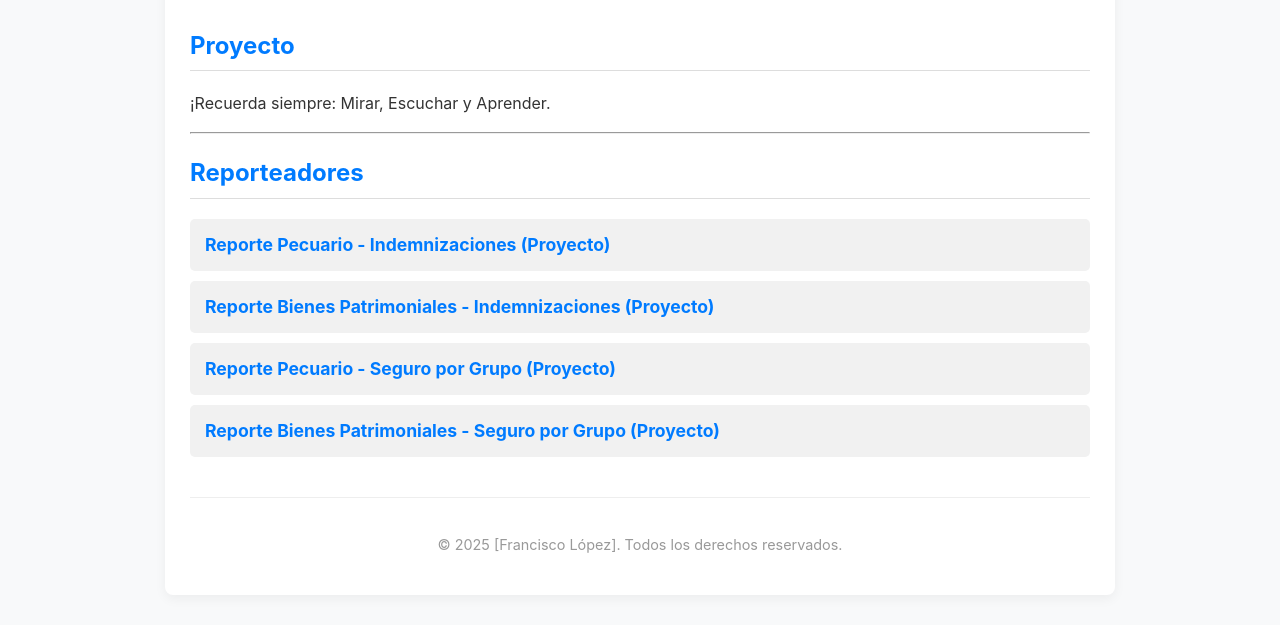
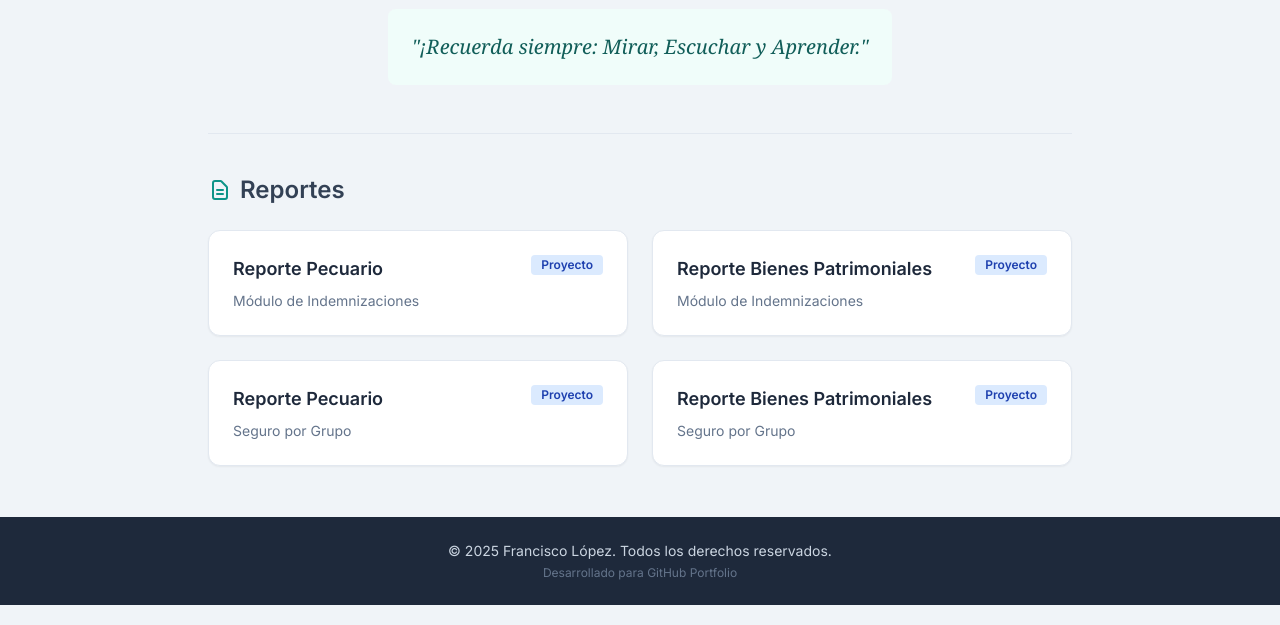
Before and after one commit to Iscolopez27-png/effective-doodle, a plain HTML site: page index.html in a window 1280 px wide. Shown: the part 195-820 px from the top of the page. Drawn offline with nearby package versions, Linux system fonts and the light colour scheme.

Commit message:
index.html

```diff
--- a/index.html
+++ b/index.html
@@ -3,46 +3,118 @@
 <head>
     <meta charset="UTF-8">
     <meta name="viewport" content="width=device-width, initial-scale=1.0">
-    <title>Mi Portafolio</title>
+    <title>Portafolio de Francisco López</title>
+    <!-- Tailwind CSS para estilos rápidos y modernos sin archivos extra -->
+    <script src="https://cdn.tailwindcss.com"></script>
+    <!-- Fuentes de Google -->
+    <link href="https://fonts.googleapis.com/css2?family=Inter:wght@300;400;600&display=swap" rel="stylesheet">
 
-    <link rel="stylesheet" href="estilos.css">
+    <style>
+        body {
+            font-family: 'Inter', sans-serif;
+            background-color: #f0f4f8; /* Un gris azulado muy suave */
+        }
+        /* Efecto suave para las tarjetas */
+        .project-card {
+            transition: all 0.3s ease;
+        }
+        .project-card:hover {
+            transform: translateY(-5px);
+            border-color: #0d9488; /* Teal color */
+            box-shadow: 0 10px 15px -3px rgba(0, 0, 0, 0.1), 0 4px 6px -2px rgba(0, 0, 0, 0.05);
+        }
+    </style>
+</head>
+<body class="text-slate-600 antialiased min-h-screen flex flex-col">
 
-</head>
-<body>
+    <!-- Contenedor Principal -->
+    <div class="container mx-auto px-4 py-12 max-w-4xl flex-grow">
 
-    <div class="container">
-
-        <header>
-            <h1>Mi Portafolio</h1>
-            <p>Un subtítulo o una breve descripción tuya</p>
+        <!-- Encabezado / Perfil -->
+        <header class="bg-white rounded-2xl shadow-sm p-8 mb-10 text-center border-t-4 border-teal-600">
+            <h1 class="text-4xl font-bold text-slate-800 mb-2">Portafolio de Reporteadores</h1>
         </header>
 
         <main>
-            <h2>Proyecto</h2>
-            <p>¡Recuerda siempre: Mirar, Escuchar y Aprender.</p>
+            <!-- Sección de Filosofía / Intro -->
+            <section class="mb-12 text-center max-w-2xl mx-auto">
+                <div class="bg-teal-50 rounded-lg p-6 inline-block">
+                    <p class="text-xl italic text-teal-800 font-serif">
+                        "¡Recuerda siempre: Mirar, Escuchar y Aprender."
+                    </p>
+                </div>
+            </section>
 
-            <hr>
+            <hr class="border-slate-200 mb-10">
 
-            <h2>Reporteadores</h2>
+            <!-- Sección de Proyectos (Grid) -->
+            <section>
+                <h2 class="text-2xl font-semibold text-slate-700 mb-6 flex items-center">
+                    <svg xmlns="http://www.w3.org/2000/svg" class="h-6 w-6 mr-2 text-teal-600" fill="none" viewBox="0 0 24 24" stroke="currentColor">
+                        <path stroke-linecap="round" stroke-linejoin="round" stroke-width="2" d="M9 12h6m-6 4h6m2 5H7a2 2 0 01-2-2V5a2 2 0 012-2h5.586a1 1 0 01.707.293l5.414 5.414a1 1 0 01.293.707V19a2 2 0 01-2 2z" />
+                    </svg>
+                    Reportes
+                </h2>
 
-            <nav>
-                <ul>
-                    <li><a href="Reporte_Pecuario.html">Reporte Pecuario - Indemnizaciones (Proyecto)</a></li>
-                    <li><a href="Reporte_Bienes.html">Reporte Bienes Patrimoniales - Indemnizaciones (Proyecto)</a></li>
+                <!-- Grid de Tarjetas -->
+                <nav class="grid grid-cols-1 md:grid-cols-2 gap-6">
 
-            <nav>
-                <ul>
-                    <li><a href="Seguro_por_Grupo.html">Reporte Pecuario - Seguro por Grupo (Proyecto)</a></li>
-                    <li><a href="Seguro_por_Grupo_Daños.html">Reporte Bienes Patrimoniales - Seguro por Grupo (Proyecto)</a></li>
+                    <!-- Proyecto 1 -->
+                    <a href="Reporte_Pecuario.html" class="project-card block bg-white p-6 rounded-xl border border-slate-200 shadow-sm group cursor-pointer no-underline">
+                        <div class="flex items-start justify-between">
+                            <div>
+                                <h3 class="text-lg font-bold text-slate-800 group-hover:text-teal-700 mb-2">Reporte Pecuario</h3>
+                                <p class="text-sm text-slate-500">Módulo de Indemnizaciones</p>
+                            </div>
+                            <span class="bg-blue-100 text-blue-800 text-xs font-semibold px-2.5 py-0.5 rounded">Proyecto</span>
+                        </div>
+                    </a>
 
+                    <!-- Proyecto 2 -->
+                    <a href="Reporte_Bienes.html" class="project-card block bg-white p-6 rounded-xl border border-slate-200 shadow-sm group cursor-pointer no-underline">
+                        <div class="flex items-start justify-between">
+                            <div>
+                                <h3 class="text-lg font-bold text-slate-800 group-hover:text-teal-700 mb-2">Reporte Bienes Patrimoniales</h3>
+                                <p class="text-sm text-slate-500">Módulo de Indemnizaciones</p>
+                            </div>
+                            <span class="bg-blue-100 text-blue-800 text-xs font-semibold px-2.5 py-0.5 rounded">Proyecto</span>
+                        </div>
+                    </a>
 
-                </ul>
-            </nav>
+                    <!-- Proyecto 3 -->
+                    <a href="Seguro_por_Grupo.html" class="project-card block bg-white p-6 rounded-xl border border-slate-200 shadow-sm group cursor-pointer no-underline">
+                        <div class="flex items-start justify-between">
+                            <div>
+                                <h3 class="text-lg font-bold text-slate-800 group-hover:text-teal-700 mb-2">Reporte Pecuario</h3>
+                                <p class="text-sm text-slate-500">Seguro por Grupo</p>
+                            </div>
+                            <span class="bg-blue-100 text-blue-800 text-xs font-semibold px-2.5 py-0.5 rounded">Proyecto</span>
+                        </div>
+                    </a>
+
+                    <!-- Proyecto 4 -->
+                    <a href="Seguro_por_Grupo_Daños.html" class="project-card block bg-white p-6 rounded-xl border border-slate-200 shadow-sm group cursor-pointer no-underline">
+                        <div class="flex items-start justify-between">
+                            <div>
+                                <h3 class="text-lg font-bold text-slate-800 group-hover:text-teal-700 mb-2">Reporte Bienes Patrimoniales</h3>
+                                <p class="text-sm text-slate-500">Seguro por Grupo</p>
+                            </div>
+                            <span class="bg-blue-100 text-blue-800 text-xs font-semibold px-2.5 py-0.5 rounded">Proyecto</span>
+                        </div>
+                    </a>
+
+                </nav>
+            </section>
         </main>
+    </div>
 
-        <footer>
-            <p>&copy; 2025 [Francisco López]. Todos los derechos reservados.</p>
-        </footer>
+    <!-- Footer -->
+    <footer class="bg-slate-800 text-slate-300 py-6 text-center mt-auto">
+        <div class="container mx-auto px-4">
+            <p class="text-sm">&copy; 2025 Francisco López. Todos los derechos reservados.</p>
+            <p class="text-xs text-slate-500 mt-1">Desarrollado para GitHub Portfolio</p>
+        </div>
+    </footer>
 
-    </div> </body>
+</body>
 </html>
```
